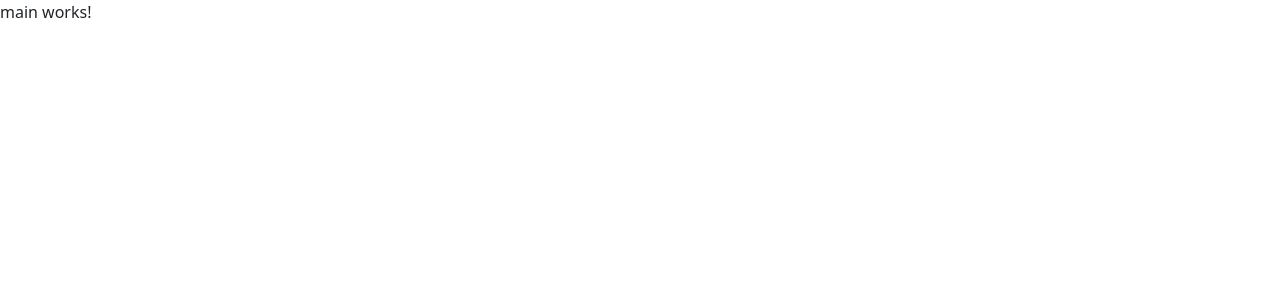
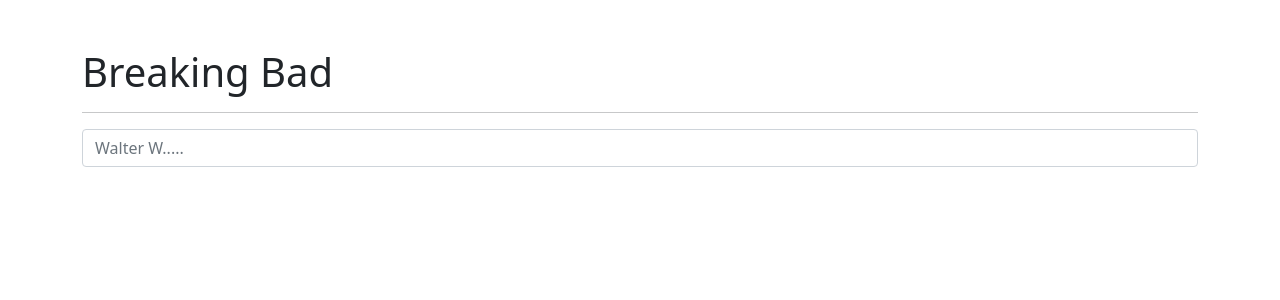
Before and after one commit to CinTutuDev/RickMorty, an Angular app: page / in a window 1280 px wide. Shown: the top 300 px of the page. Built offline with nearby package versions, Linux system fonts and the light colour scheme.

Commit message:
✨ See(filter):input, filter por consola

```diff
--- a/src/app/pages/main/main.component.html
+++ b/src/app/pages/main/main.component.html
@@ -1 +1,5 @@
-<p>main works!</p>
+<div class="container my-5">
+ <h1>Breaking Bad</h1>
+ <hr/>
+ <input type="text" class="form-control" placeholder="Walter W....." (input)="filter($event)">
+</div>
--- a/src/app/pages/main/main.component.ts
+++ b/src/app/pages/main/main.component.ts
@@ -7,4 +7,11 @@
 })
 export class MainComponent {
 
+  filter(e:any){
+    const buscardor : string = e.target.value;
+    console.log({buscardor});
+    console.log(buscardor);
+
+  }
+
 }
```
Also changed, not shown: src/assets/img/breaking-bad-wide.png (added), src/assets/img/breakingbadmin.png (added).
